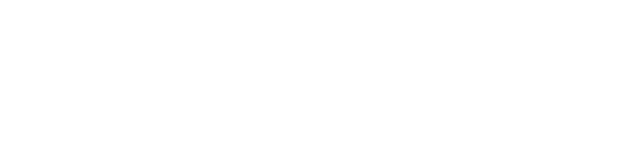
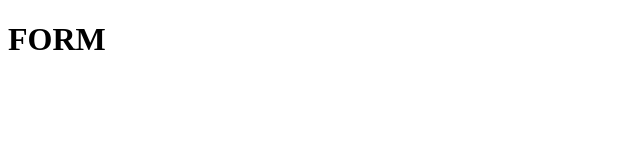
Before and after one commit to KrushnaX0X0/assignment-9, a plain HTML site: page index.html in a window 1280 px wide. Shown: the whole page, without its empty margins (0-640 px from the left). Drawn offline with Linux system fonts and the light colour scheme.

```diff
--- a/index.html
+++ b/index.html
@@ -6,6 +6,6 @@
     <title>form</title>
 </head>
 <body>
-
+<h1>FORM</h1>
 </body>
 </html>
```
